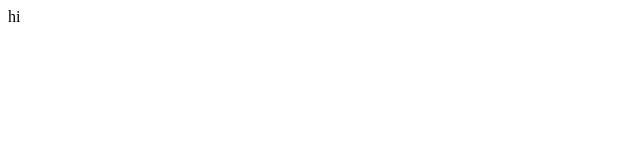
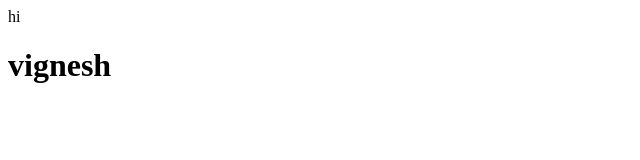
Before and after one commit to snipingeagle0712/vigneshweek10, a plain HTML site: page index.html in a window 1280 px wide. Shown: the whole page, without its empty margins (0-640 px from the left). Drawn offline with Linux system fonts and the light colour scheme.

Commit message:
Update index.html

```diff
--- a/index.html
+++ b/index.html
@@ -4,5 +4,6 @@
 </head>
 <body>
 <p>hi</p>
+  <h1>vignesh</h1>
 </body>
 </html>
```
